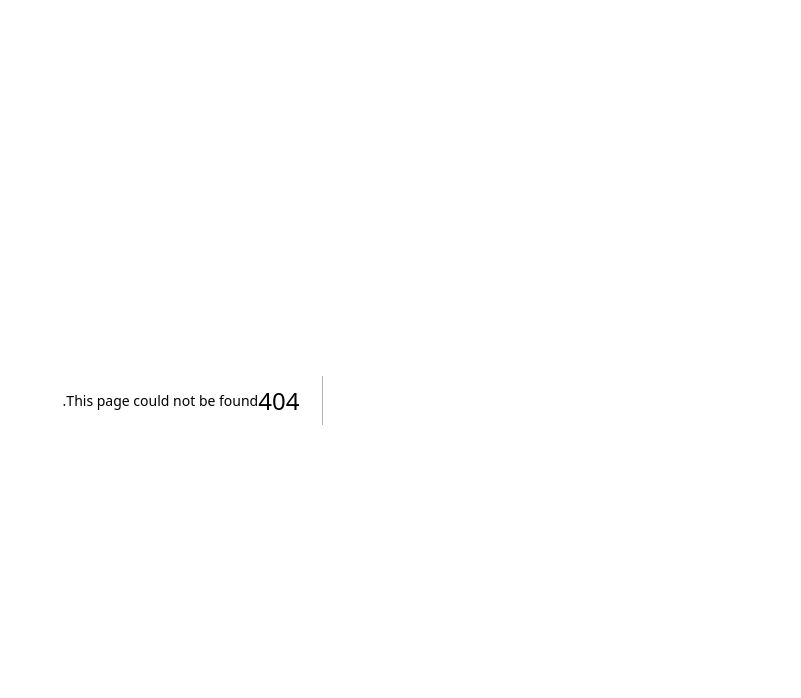
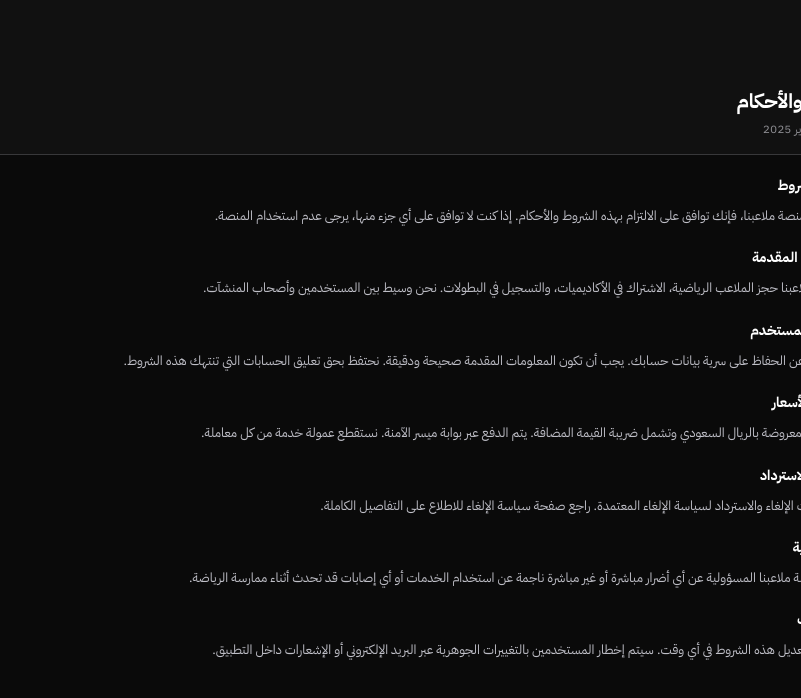
Before and after one commit to aallii886688-art/malaebnaa_xd, a Next.js app: page /terms in a window 1280 px wide. Before the commit this address had no page. Shown: the top 698 px of the page, without its empty margins (479-1280 px from the left). Built offline with nearby package versions, Linux system fonts and the light colour scheme.

Commit message:
chore: push missing pages

```diff
--- /dev/null
+++ b/src/app/terms/page.tsx
@@ -0,0 +1,29 @@
+import Link from 'next/link'
+
+export default function TermsPage() {
+  return (
+    <div style={{ minHeight: '100svh', background: 'var(--bg)', paddingBottom: 40 }}>
+      <header style={{ background: 'var(--bg2)', padding: '52px 16px 16px', borderBottom: '1px solid var(--border)' }}>
+        <Link href="/help" style={{ fontSize: 20, color: 'var(--text)', display: 'block', marginBottom: 4 }}>←</Link>
+        <h1 style={{ fontSize: 20, fontWeight: 700, color: 'var(--text)', margin: 0 }}>الشروط والأحكام</h1>
+        <p style={{ fontSize: 12, color: 'var(--text3)', margin: '4px 0 0' }}>آخر تحديث: يناير 2025</p>
+      </header>
+      <div style={{ padding: '20px 16px', display: 'flex', flexDirection: 'column', gap: 20 }}>
+        {[
+          { title: '1. قبول الشروط', body: 'باستخدامك منصة ملاعبنا، فإنك توافق على الالتزام بهذه الشروط والأحكام. إذا كنت لا توافق على أي جزء منها، يرجى عدم استخدام المنصة.' },
+          { title: '2. الخدمات المقدمة', body: 'تتيح منصة ملاعبنا حجز الملاعب الرياضية، الاشتراك في الأكاديميات، والتسجيل في البطولات. نحن وسيط بين المستخدمين وأصحاب المنشآت.' },
+          { title: '3. حساب المستخدم', body: 'أنت مسؤول عن الحفاظ على سرية بيانات حسابك. يجب أن تكون المعلومات المقدمة صحيحة ودقيقة. نحتفظ بحق تعليق الحسابات التي تنتهك هذه الشروط.' },
+          { title: '4. الدفع والأسعار', body: 'جميع المبالغ معروضة بالريال السعودي وتشمل ضريبة القيمة المضافة. يتم الدفع عبر بوابة ميسر الآمنة. نستقطع عمولة خدمة من كل معاملة.' },
+          { title: '5. الإلغاء والاسترداد', body: 'تخضع عمليات الإلغاء والاسترداد لسياسة الإلغاء المعتمدة. راجع صفحة سياسة الإلغاء للاطلاع على التفاصيل الكاملة.' },
+          { title: '6. المسؤولية', body: 'لا تتحمل منصة ملاعبنا المسؤولية عن أي أضرار مباشرة أو غير مباشرة ناجمة عن استخدام الخدمات أو أي إصابات قد تحدث أثناء ممارسة الرياضة.' },
+          { title: '7. التعديلات', body: 'نحتفظ بحق تعديل هذه الشروط في أي وقت. سيتم إخطار المستخدمين بالتغييرات الجوهرية عبر البريد الإلكتروني أو الإشعارات داخل التطبيق.' },
+        ].map((s) => (
+          <div key={s.title}>
+            <p style={{ fontSize: 14, fontWeight: 700, color: 'var(--text)', margin: '0 0 8px' }}>{s.title}</p>
+            <p style={{ fontSize: 13, color: 'var(--text2)', lineHeight: 1.8, margin: 0 }}>{s.body}</p>
+          </div>
+        ))}
+      </div>
+    </div>
+  )
+}
```
